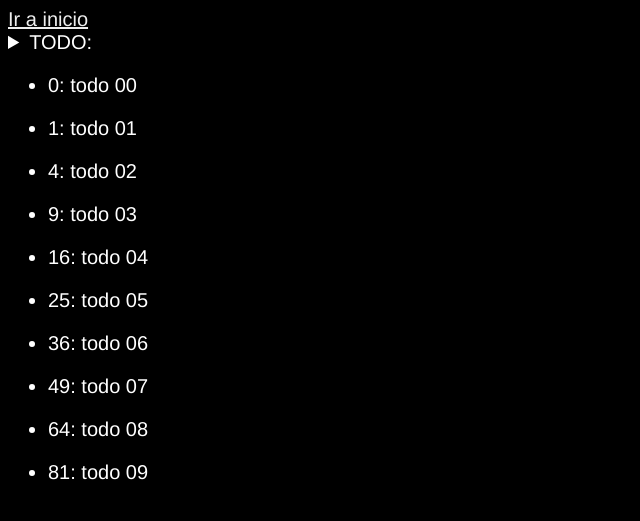
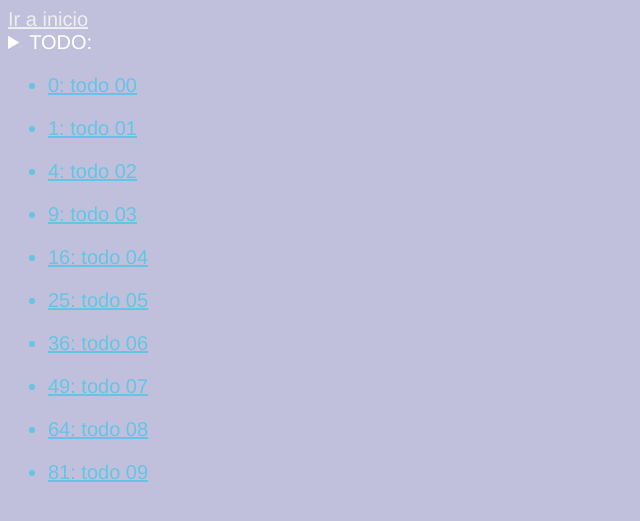
Before and after one commit to IceMerman/Todo-Flask, a Flask app: page /hello in a window 1280 px wide. Shown: the top 521 px of the page, without its empty margins (0-640 px from the left). Run offline with Flask 2, Linux system fonts and the light colour scheme.

Commit message:
Added more style

```diff
--- a/static/css/style.css
+++ b/static/css/style.css
@@ -1,5 +1,5 @@
 body{
-    background-color: black;
+    background-color: rgb(192, 192, 221);
     color: white;
     font-size: 20px;
     font-family: Helvetica;
@@ -14,3 +14,8 @@ h1{
 a {
     color: #eee;
 }
+
+ul li{
+    color: rgb(101, 196, 228);
+    text-decoration: underline;
+}
```
